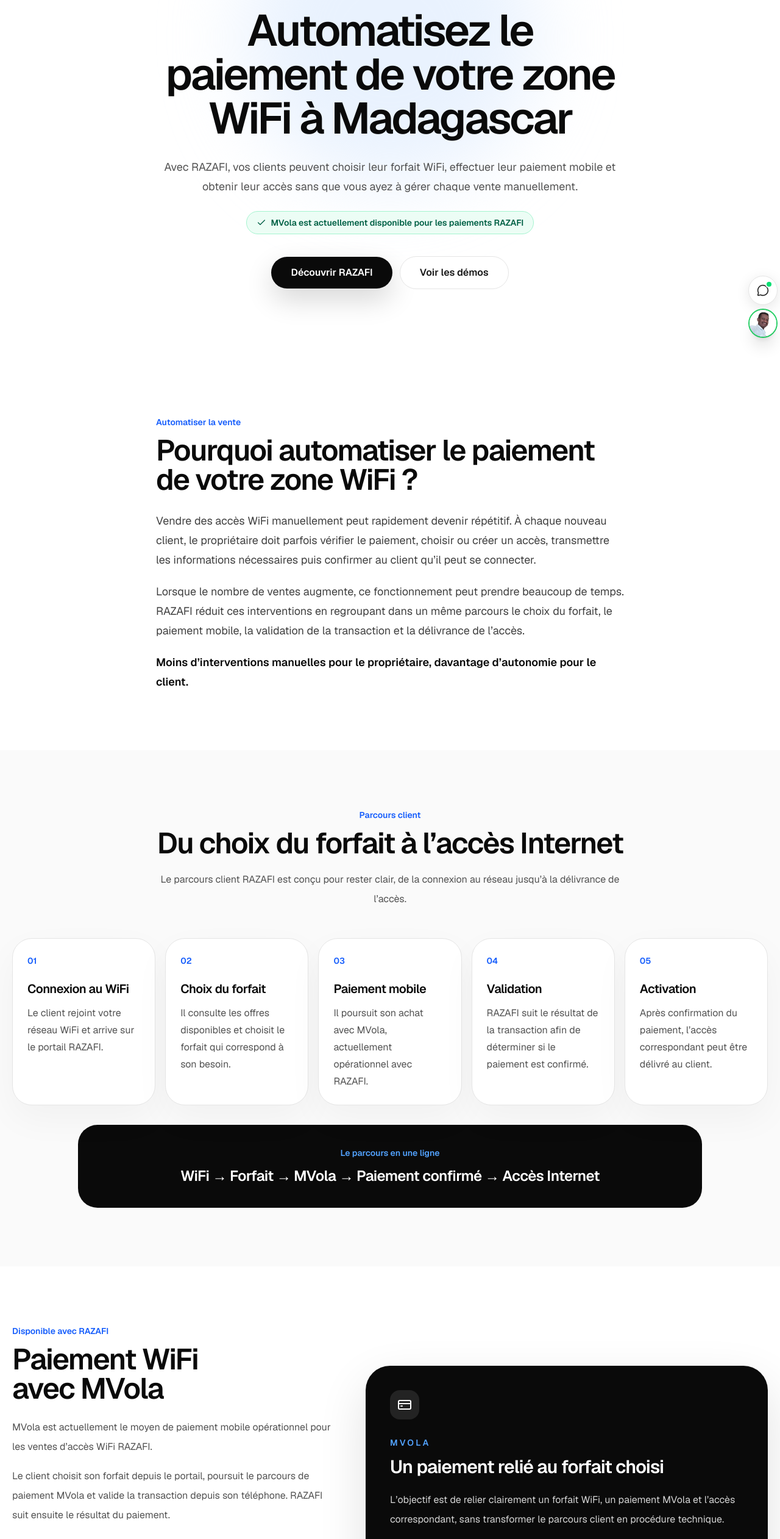
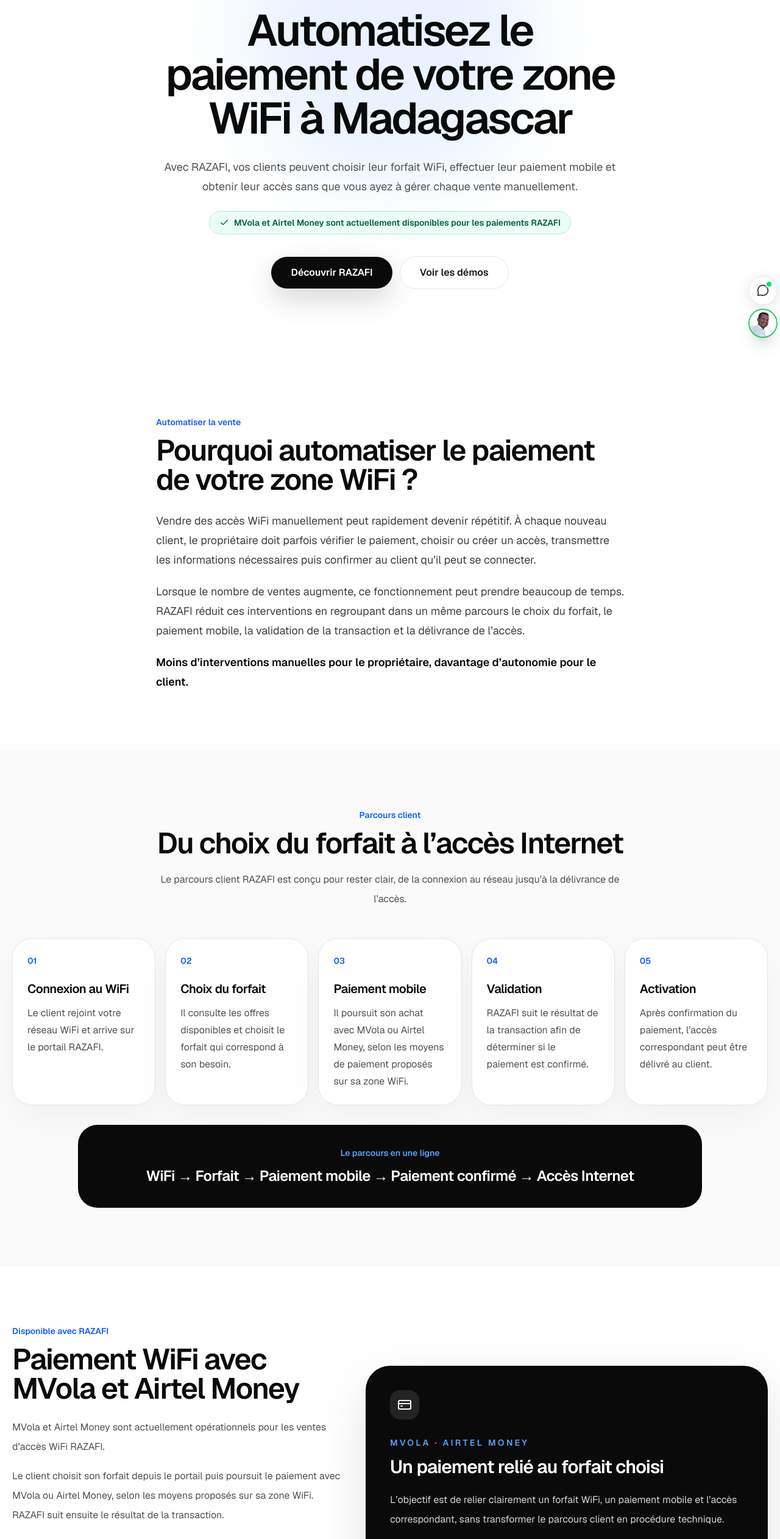
Before and after one commit to Razafisosthene/razafi-website, a Next.js app: page /guide/paiement-mobile-wifi-madagascar in a window 1280 px wide. Shown: the part 234-2757 px from the top of the page at 61% size. Built offline with nearby package versions, Linux system fonts and the light colour scheme.

Commit message:
Update public site for Airtel Money availability

```diff
--- a/src/app/guide/business-wifi-madagascar/page.tsx
+++ b/src/app/guide/business-wifi-madagascar/page.tsx
@@ -20,7 +20,7 @@
 const pageTitle =
   "Business WiFi Madagascar | Créer et gérer une zone WiFi avec RAZAFI";
 const pageDescription =
-  "Découvrez comment créer et gérer une zone WiFi à Madagascar avec une connexion Internet, MikroTik, points d’accès, paiement mobile MVola et gestion à distance avec RAZAFI.";
+  "Découvrez comment créer et gérer une zone WiFi à Madagascar avec une connexion Internet, un routeur MikroTik, des points d’accès, le paiement mobile via MVola et Airtel Money et la gestion à distance avec RAZAFI.";
 const canonicalPath = "/guide/business-wifi-madagascar";
 
 export const metadata: Metadata = {
@@ -83,7 +83,7 @@
   {
     number: "03",
     title: "Paiement mobile",
-    text: "MVola est actuellement disponible pour le paiement RAZAFI.",
+    text: "MVola et Airtel Money sont actuellement disponibles pour les paiements RAZAFI.",
   },
   {
     number: "04",
@@ -117,7 +117,7 @@
   },
   {
     q: "Comment les clients paient-ils leur forfait WiFi ?",
-    a: "MVola est actuellement disponible pour le paiement RAZAFI. D’autres moyens de paiement mobile sont progressivement prévus ou intégrés à la plateforme.",
+    a: "MVola et Airtel Money sont actuellement disponibles pour les paiements RAZAFI. Orange Money n’est pas encore intégré.",
   },
   {
     q: "Peut-on gérer plusieurs zones WiFi avec le même compte ?",
@@ -151,7 +151,7 @@
     url: "https://www.razafistore.com/",
   },
   datePublished: "2026-09-12",
-  dateModified: "2026-09-12",
+  dateModified: "2026-09-16",
 };
 
 const breadcrumbJsonLd = {
@@ -357,9 +357,9 @@
                   <CreditCard className="h-5 w-5" />
                 </div>
                 <div>
-                  <h3 className="text-xl font-semibold">Paiement mobile avec MVola</h3>
+                  <h3 className="text-xl font-semibold">Paiement mobile avec MVola et Airtel Money</h3>
                   <p className="mt-3 leading-7 text-neutral-300">
-                    MVola est actuellement le moyen de paiement mobile opérationnel avec RAZAFI. Airtel Money est en cours d’intégration et Orange Money n’est pas encore intégré.
+                    MVola et Airtel Money sont actuellement opérationnels avec RAZAFI. Orange Money n’est pas encore intégré.
                   </p>
                   <Link
                     href="/guide/paiement-mobile-wifi-madagascar"
--- a/src/app/guide/paiement-mobile-wifi-madagascar/page.tsx
+++ b/src/app/guide/paiement-mobile-wifi-madagascar/page.tsx
@@ -14,9 +14,9 @@
 import RazafiLoginMenu from "@/app/RazafiLoginMenu";
 import { LEGAL_LINE, WHATSAPP_URL } from "@/content/publicSite";
 
-const pageTitle = "Paiement mobile WiFi Madagascar | MVola & RAZAFI";
+const pageTitle = "Paiement mobile WiFi Madagascar | MVola & Airtel Money";
 const pageDescription =
-  "Découvrez comment automatiser le paiement d’un accès WiFi à Madagascar avec RAZAFI : MVola disponible, activation après paiement confirmé et gestion à distance.";
+  "Automatisez le paiement d’un accès WiFi à Madagascar avec RAZAFI : MVola et Airtel Money, activation après paiement confirmé et gestion à distance.";
 const canonicalPath = "/guide/paiement-mobile-wifi-madagascar";
 
 export const metadata: Metadata = {
@@ -28,7 +28,7 @@
   openGraph: {
     title: "Paiement mobile pour zone WiFi à Madagascar | RAZAFI",
     description:
-      "Forfait WiFi, paiement MVola, validation et activation : découvrez comment RAZAFI automatise le parcours d’achat d’un accès WiFi.",
+      "Forfait WiFi, paiement avec MVola ou Airtel Money, validation et activation : découvrez comment RAZAFI automatise le parcours d’achat.",
     url: canonicalPath,
     siteName: "RAZAFI",
     locale: "fr_MG",
@@ -38,7 +38,7 @@
     card: "summary",
     title: "Paiement mobile pour zone WiFi à Madagascar | RAZAFI",
     description:
-      "Forfait WiFi, paiement MVola, validation et activation avec RAZAFI.",
+      "Forfait WiFi, paiement avec MVola ou Airtel Money, validation et activation avec RAZAFI.",
   },
 };
 
@@ -56,7 +56,7 @@
   {
     number: "03",
     title: "Paiement mobile",
-    text: "Il poursuit son achat avec MVola, actuellement opérationnel avec RAZAFI.",
+    text: "Il poursuit son achat avec MVola ou Airtel Money, selon les moyens de paiement proposés sur sa zone WiFi.",
   },
   {
     number: "04",
@@ -98,30 +98,30 @@
   },
   {
     name: "Airtel Money",
-    status: "Intégration en cours",
-    badgeClass: "bg-blue-50 text-blue-700 ring-blue-200",
-    text: "L’intégration Airtel Money est en cours. La mise en production reste soumise à la validation finale nécessaire avant que ce moyen de paiement soit annoncé comme disponible.",
+    status: "Disponible",
+    badgeClass: "bg-emerald-50 text-emerald-700 ring-emerald-200",
+    text: "Airtel Money est actuellement opérationnel pour les paiements RAZAFI. Les clients peuvent utiliser Airtel Money lorsqu’il est proposé sur leur zone WiFi.",
   },
   {
     name: "Orange Money",
-    status: "Prévu",
+    status: "Non disponible",
     badgeClass: "bg-neutral-100 text-neutral-700 ring-neutral-200",
-    text: "RAZAFI a déjà engagé les premiers échanges concernant Orange Money, mais l’intégration technique n’a pas encore commencé. Orange Money n’est donc pas actuellement disponible avec RAZAFI.",
+    text: "Orange Money n’est pas actuellement intégré à RAZAFI et n’est donc pas proposé comme moyen de paiement sur la plateforme.",
   },
 ];
 
 const faqItems = [
   {
     q: "Peut-on payer un forfait WiFi avec MVola ?",
-    a: "Oui. MVola est actuellement le moyen de paiement mobile opérationnel avec RAZAFI.",
+    a: "Oui. MVola est actuellement disponible pour les paiements RAZAFI.",
   },
   {
     q: "Airtel Money est-il disponible avec RAZAFI ?",
-    a: "Pas encore en production. L’intégration Airtel Money est en cours et attend la validation finale nécessaire avant son activation commerciale.",
+    a: "Oui. Airtel Money est actuellement disponible pour les paiements RAZAFI.",
   },
   {
     q: "Orange Money est-il disponible avec RAZAFI ?",
-    a: "Pas actuellement. Des premiers échanges ont déjà eu lieu, mais l’intégration technique Orange Money n’a pas encore commencé.",
+    a: "Pas actuellement. Orange Money n’est pas encore intégré à RAZAFI.",
   },
   {
     q: "L’accès WiFi est-il activé automatiquement après le paiement ?",
@@ -159,7 +159,7 @@
     url: "https://www.razafistore.com/",
   },
   datePublished: "2026-09-12",
-  dateModified: "2026-09-12",
+  dateModified: "2026-09-16",
 };
 
 const breadcrumbJsonLd = {
@@ -258,7 +258,7 @@
             </p>
             <div className="mx-auto mt-6 inline-flex items-center gap-2 rounded-full border border-emerald-200 bg-emerald-50 px-4 py-2 text-sm font-semibold text-emerald-800">
               <Check className="h-4 w-4" />
-              MVola est actuellement disponible pour les paiements RAZAFI
+              MVola et Airtel Money sont actuellement disponibles pour les paiements RAZAFI
             </div>
             <div className="mt-9 flex flex-col items-center justify-center gap-3 sm:flex-row">
               <Link
@@ -325,7 +325,7 @@
             <div className="mx-auto mt-8 max-w-5xl rounded-[2rem] bg-neutral-950 p-7 text-center text-white md:p-9">
               <p className="text-sm font-semibold text-blue-400">Le parcours en une ligne</p>
               <p className="mt-3 text-balance text-xl font-semibold tracking-tight md:text-2xl">
-                WiFi → Forfait → MVola → Paiement confirmé → Accès Internet
+                WiFi → Forfait → Paiement mobile → Paiement confirmé → Accès Internet
               </p>
             </div>
           </div>
@@ -336,14 +336,14 @@
             <div>
               <p className="text-sm font-semibold text-blue-600">Disponible avec RAZAFI</p>
               <h2 className="mt-3 text-balance text-4xl font-semibold tracking-[-0.035em] md:text-5xl">
-                Paiement WiFi avec MVola
+                Paiement WiFi avec MVola et Airtel Money
               </h2>
               <div className="mt-6 space-y-4 leading-8 text-neutral-600">
                 <p>
-                  MVola est actuellement le moyen de paiement mobile opérationnel pour les ventes d’accès WiFi RAZAFI.
+                  MVola et Airtel Money sont actuellement opérationnels pour les ventes d’accès WiFi RAZAFI.
                 </p>
                 <p>
-                  Le client choisit son forfait depuis le portail, poursuit le parcours de paiement MVola et valide la transaction depuis son téléphone. RAZAFI suit ensuite le résultat du paiement.
+                  Le client choisit son forfait depuis le portail puis poursuit le paiement avec MVola ou Airtel Money, selon les moyens proposés sur sa zone WiFi. RAZAFI suit ensuite le résultat de la transaction.
                 </p>
                 <p>
                   Lorsque celui-ci est confirmé, la plateforme peut poursuivre automatiquement la délivrance de l’accès correspondant. Le propriétaire n’a donc pas besoin de vérifier manuellement chaque transaction et de créer chaque accès un par un lorsque le parcours se déroule normalement.
@@ -355,14 +355,14 @@
               <div className="flex h-12 w-12 items-center justify-center rounded-2xl bg-white/10">
                 <CreditCard className="h-6 w-6" />
               </div>
-              <p className="mt-7 text-sm font-semibold uppercase tracking-[0.24em] text-blue-400">MVola</p>
+              <p className="mt-7 text-sm font-semibold uppercase tracking-[0.24em] text-blue-400">MVola · Airtel Money</p>
               <h3 className="mt-3 text-3xl font-semibold tracking-[-0.03em]">Un paiement relié au forfait choisi</h3>
               <p className="mt-5 leading-8 text-neutral-300">
-                L’objectif est de relier clairement un forfait WiFi, un paiement MVola et l’accès correspondant, sans transformer le parcours client en procédure technique.
+                L’objectif est de relier clairement un forfait WiFi, un paiement mobile et l’accès correspondant, sans transformer le parcours client en procédure technique.
               </p>
               <div className="mt-7 flex flex-wrap gap-2 text-sm font-medium text-neutral-200">
                 <span className="rounded-full border border-white/15 px-3 py-1.5">Forfait WiFi</span>
-                <span className="rounded-full border border-white/15 px-3 py-1.5">Paiement MVola</span>
+                <span className="rounded-full border border-white/15 px-3 py-1.5">Paiement mobile</span>
                 <span className="rounded-full border border-white/15 px-3 py-1.5">Validation</span>
                 <span className="rounded-full border border-white/15 px-3 py-1.5">Accès</span>
               </div>
@@ -404,7 +404,7 @@
                 Quels moyens de paiement mobile sont disponibles avec RAZAFI ?
               </h2>
               <p className="mt-5 leading-8 text-neutral-600">
-                RAZAFI développe progressivement ses possibilités de paiement mobile, mais tous les opérateurs ne sont pas encore au même stade.
+                MVola et Airtel Money sont opérationnels avec RAZAFI. Orange Money n’est pas encore intégré à la plateforme.
               </p>
             </div>
 
@@ -424,7 +424,7 @@
 
             <div className="mx-auto mt-8 max-w-4xl rounded-[2rem] border border-blue-100 bg-blue-50/60 p-6 md:p-8">
               <p className="leading-8 text-neutral-700">
-                À terme, proposer plusieurs moyens de paiement pourra permettre à davantage de clients de finaliser leur achat avec le service Mobile Money qu’ils utilisent déjà. Aujourd’hui, MVola reste le moyen de paiement mobile opérationnel sur RAZAFI.
+                Avec MVola et Airtel Money désormais opérationnels, davantage de clients peuvent finaliser leur achat avec le service Mobile Money qu’ils utilisent déjà, selon les moyens proposés sur leur zone WiFi.
               </p>
             </div>
           </div>
--- a/src/app/guide/starlink-zone-wifi-madagascar/page.tsx
+++ b/src/app/guide/starlink-zone-wifi-madagascar/page.tsx
@@ -19,7 +19,7 @@
 
 const pageTitle = "Starlink WiFi Madagascar | Créer une zone WiFi avec RAZAFI";
 const pageDescription =
-  "Découvrez comment créer une zone WiFi avec Starlink à Madagascar : MikroTik, points d’accès, paiement MVola et gestion à distance avec RAZAFI.";
+  "Découvrez comment créer une zone WiFi avec Starlink à Madagascar : MikroTik, points d’accès, paiement mobile via MVola et Airtel Money, et gestion à distance avec RAZAFI.";
 const canonicalPath = "/guide/starlink-zone-wifi-madagascar";
 
 const STARLINK_TERMS_URL = "https://starlink.com/legal/documents/DOC-1540-49184-72";
@@ -45,7 +45,7 @@
     card: "summary",
     title: "Créer une zone WiFi avec Starlink à Madagascar | RAZAFI",
     description:
-      "Starlink, MikroTik, points d’accès, paiement MVola et gestion à distance avec RAZAFI.",
+      "Starlink, MikroTik, points d’accès, paiement mobile via MVola et Airtel Money, gestion à distance avec RAZAFI.",
   },
 };
 
@@ -147,7 +147,7 @@
     url: "https://www.razafistore.com/",
   },
   datePublished: "2026-09-12",
-  dateModified: "2026-09-12",
+  dateModified: "2026-09-16",
 };
 
 const breadcrumbJsonLd = {
@@ -455,13 +455,13 @@
             <div>
               <p className="text-sm font-semibold text-blue-600">Paiement mobile</p>
               <h2 className="mt-3 text-balance text-4xl font-semibold tracking-[-0.035em] md:text-5xl">
-                De la connexion Starlink au paiement MVola
+                De la connexion Starlink au paiement mobile
               </h2>
               <p className="mt-6 leading-8 text-neutral-600">
                 Starlink fournit la connexion Internet. RAZAFI peut ensuite prendre en charge le parcours commercial de votre zone WiFi. Le client rejoint votre réseau, ouvre le portail RAZAFI, choisit son forfait et effectue son paiement avec le moyen disponible.
               </p>
               <p className="mt-5 font-semibold leading-8 text-neutral-950">
-                MVola est actuellement opérationnel pour les paiements RAZAFI.
+                MVola et Airtel Money sont actuellement opérationnels pour les paiements RAZAFI.
               </p>
               <Link
                 href="/guide/paiement-mobile-wifi-madagascar"
@@ -476,7 +476,7 @@
               <CreditCard className="h-7 w-7 text-blue-400" />
               <p className="mt-6 text-xs font-semibold uppercase tracking-[0.25em] text-blue-400">Parcours client</p>
               <p className="mt-3 text-2xl font-semibold leading-tight md:text-3xl">
-                Starlink → WiFi → RAZAFI → Forfait → MVola → Paiement confirmé → Accès Internet
+                Starlink → WiFi → RAZAFI → Forfait → Paiement mobile → Paiement confirmé → Accès Internet
               </p>
             </div>
           </div>
--- a/src/app/guide/wifi-intelligence-artificielle/page.tsx
+++ b/src/app/guide/wifi-intelligence-artificielle/page.tsx
@@ -168,7 +168,7 @@
             Automatiser le paiement d’une zone WiFi à Madagascar
           </h2>
           <p className="mt-3 leading-7 text-neutral-700">
-            Découvrez le parcours forfait → paiement → validation → accès, avec MVola disponible et le statut actuel des intégrations Airtel Money et Orange Money.
+            Découvrez le parcours forfait → paiement → validation → accès, avec MVola et Airtel Money disponibles et le statut actuel d’Orange Money.
           </p>
           <Link
             href="/guide/paiement-mobile-wifi-madagascar"
--- a/src/app/layout.tsx
+++ b/src/app/layout.tsx
@@ -14,7 +14,7 @@
 
 const homeTitle = "RAZAFI | Zone WiFi & paiement mobile à Madagascar";
 const homeDescription =
-  "RAZAFI automatise la vente d’accès WiFi à Madagascar avec paiement MVola, activation instantanée, gestion à distance et routeur MikroTik.";
+  "RAZAFI automatise la vente d’accès WiFi à Madagascar avec paiement mobile via MVola et Airtel Money, activation instantanée, gestion à distance et MikroTik.";
 
 export const metadata: Metadata = {
   metadataBase: new URL("https://www.razafistore.com"),
--- a/src/app/page.tsx
+++ b/src/app/page.tsx
@@ -292,7 +292,7 @@
           <HeroFeatureLine />
 
           <p className="mx-auto mt-6 max-w-2xl text-base leading-7 text-neutral-600 md:text-lg">
-            RAZAFI automatise la vente et la gestion de votre zone WiFi à Madagascar : paiement mobile avec MVola, activation instantanée et suivi à distance depuis votre téléphone.
+            RAZAFI automatise la vente et la gestion de votre zone WiFi à Madagascar : paiement mobile avec MVola et Airtel Money, activation instantanée et suivi à distance depuis votre téléphone.
           </p>
 
           <div className="mt-9 flex flex-col items-center justify-center gap-3 sm:flex-row">
--- a/src/content/publicSite.ts
+++ b/src/content/publicSite.ts
@@ -11,7 +11,7 @@
 export const WHY_RAZAFI = [
   {
     title: "Vos clients deviennent autonomes",
-    text: "Avec MVola, ils choisissent leur forfait, paient et obtiennent leur accès sans intervention manuelle.",
+    text: "Avec MVola ou Airtel Money, ils choisissent leur forfait, paient et obtiennent leur accès sans intervention manuelle.",
     guideHref: "/guide/paiement-mobile-wifi-madagascar",
     guideLabel: "Lire le guide : Paiement mobile WiFi Madagascar",
   },
@@ -67,7 +67,7 @@
   },
   {
     q: "Quels moyens de paiement mobile sont disponibles avec RAZAFI ?",
-    a: "MVola est actuellement disponible. Airtel Money est en cours d’intégration et attend sa validation finale. Orange Money n’est pas encore intégré à RAZAFI.",
+    a: "MVola et Airtel Money sont actuellement disponibles avec RAZAFI. Orange Money n’est pas encore intégré.",
   },
   {
     q: "Commission ou abonnement : quelle différence ?",
@@ -106,7 +106,7 @@
   pricing_note:
     "Les offres et tarifs publics affichés sur le site proviennent du catalogue RAZAFI actif. Selon l’offre, le modèle peut être une commission, un abonnement mensuel, ou les deux.",
   payment_note:
-    "MVola est actuellement opérationnel pour les paiements RAZAFI. Airtel Money est en cours d’intégration et attend sa validation finale. Orange Money a déjà été contacté, mais son intégration n’a pas encore commencé.",
+    "MVola et Airtel Money sont actuellement opérationnels pour les paiements RAZAFI. Orange Money n’est pas encore intégré.",
   personalized_plan_note:
     "Avec RAZAFI Sur Mesure, ce sont les clients WiFi qui composent leur propre forfait selon Durée, Data et Vitesse.",
   subscription_status_note:
```
